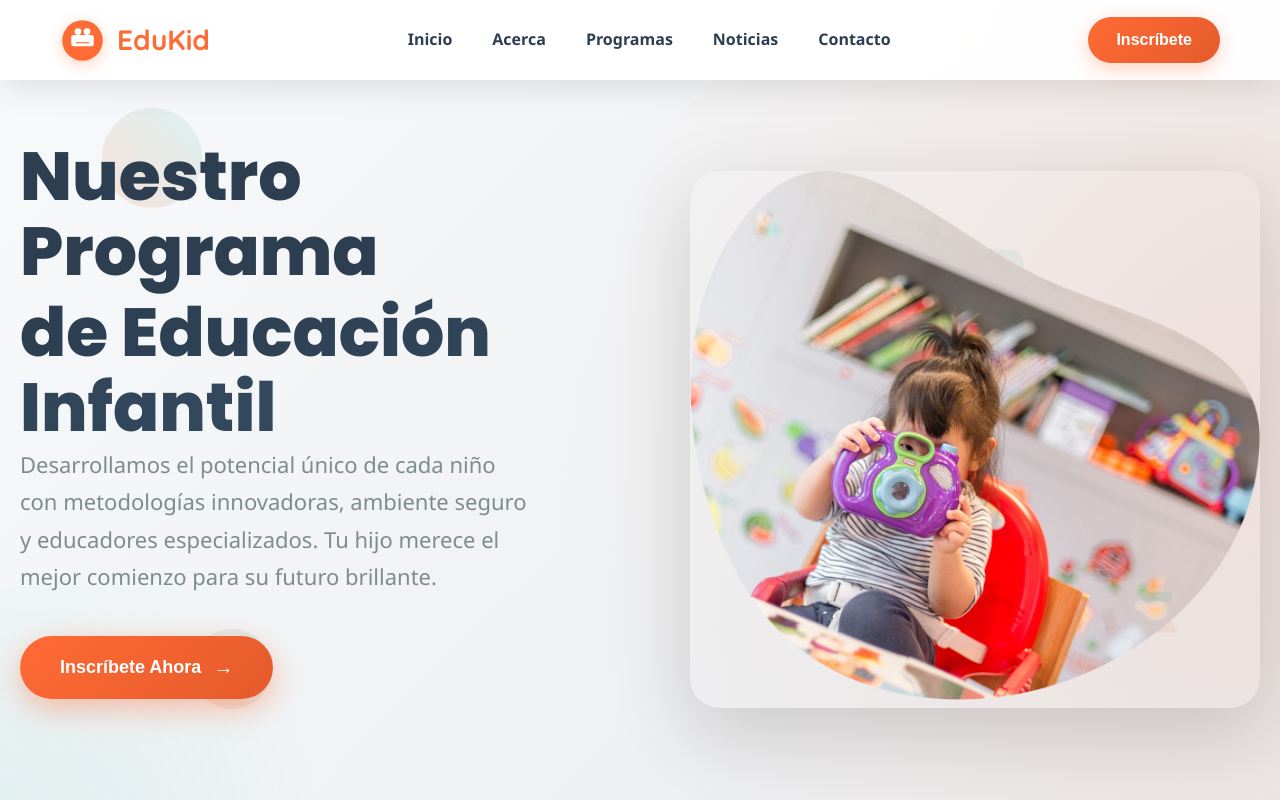
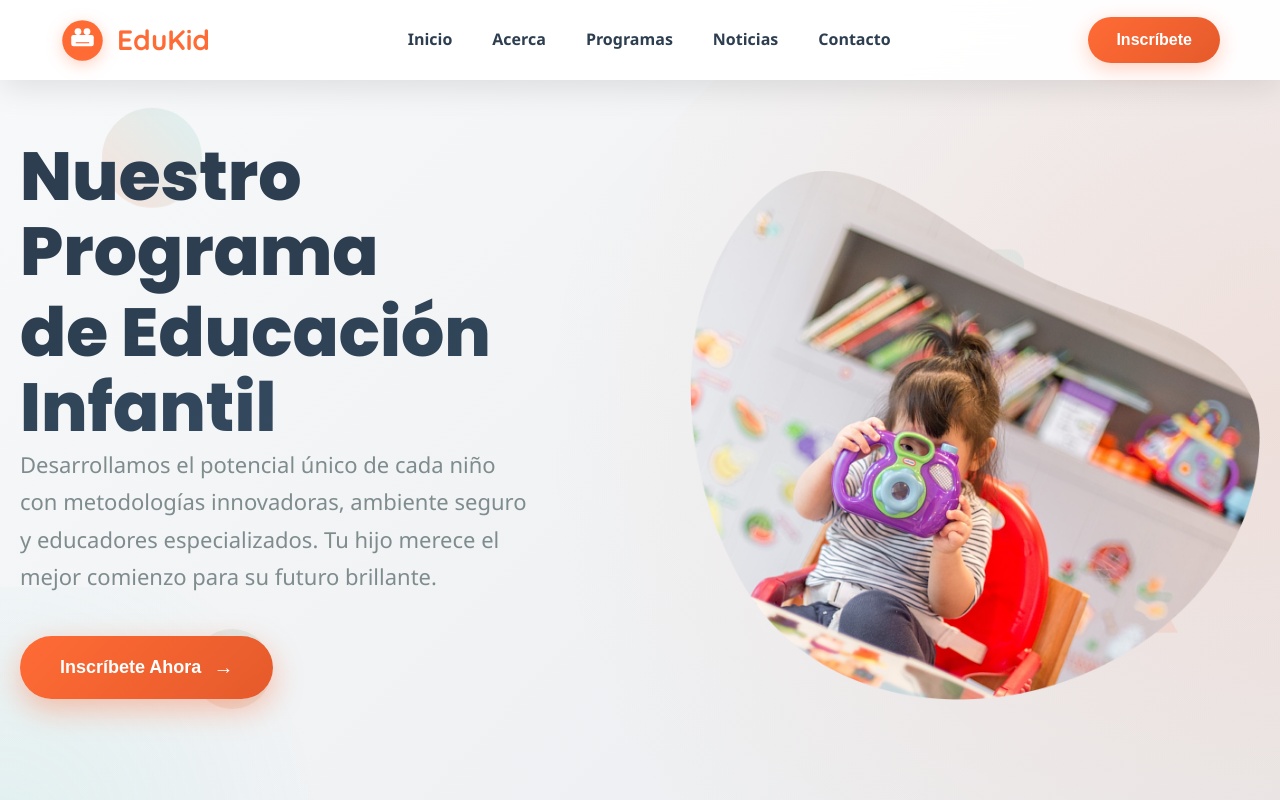
Before and after one commit to FreddyMachaca/Guarderia-System, a React (Create React App) app in the folder frontend-react/: page / in a window 1280 px wide. Shown: the top 800 px of the page. Built offline with nearby package versions, Linux system fonts and the light colour scheme; the HTML template or start-up script is replaced by a standard one.

Commit message:
Refactor Hero component styles by removing border-radius and box-shadow from image frame

```diff
--- a/frontend-react/src/landing/components/Hero.css
+++ b/frontend-react/src/landing/components/Hero.css
@@ -337,20 +337,13 @@
 
 .image-frame {
   position: relative;
-  border-radius: 30px;
   overflow: hidden;
-  box-shadow: 0 25px 80px rgba(0, 0, 0, 0.15);
 }
 
 .hero-image img {
   width: 100%;
   height: auto;
-  border-radius: 30px;
   transition: transform 0.4s ease;
-}
-
-.image-frame:hover img {
-  transform: scale(1.05);
 }
 
 .image-overlay {
```
